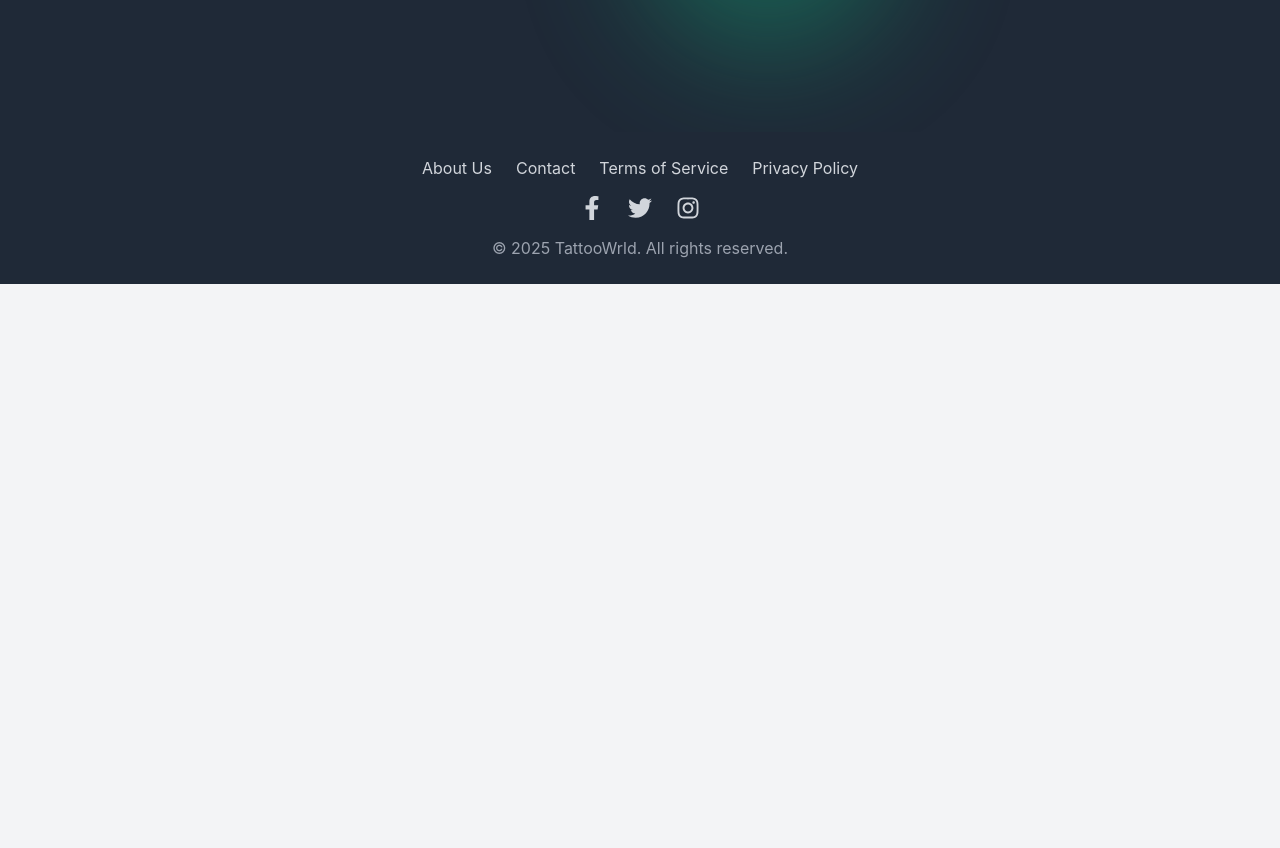
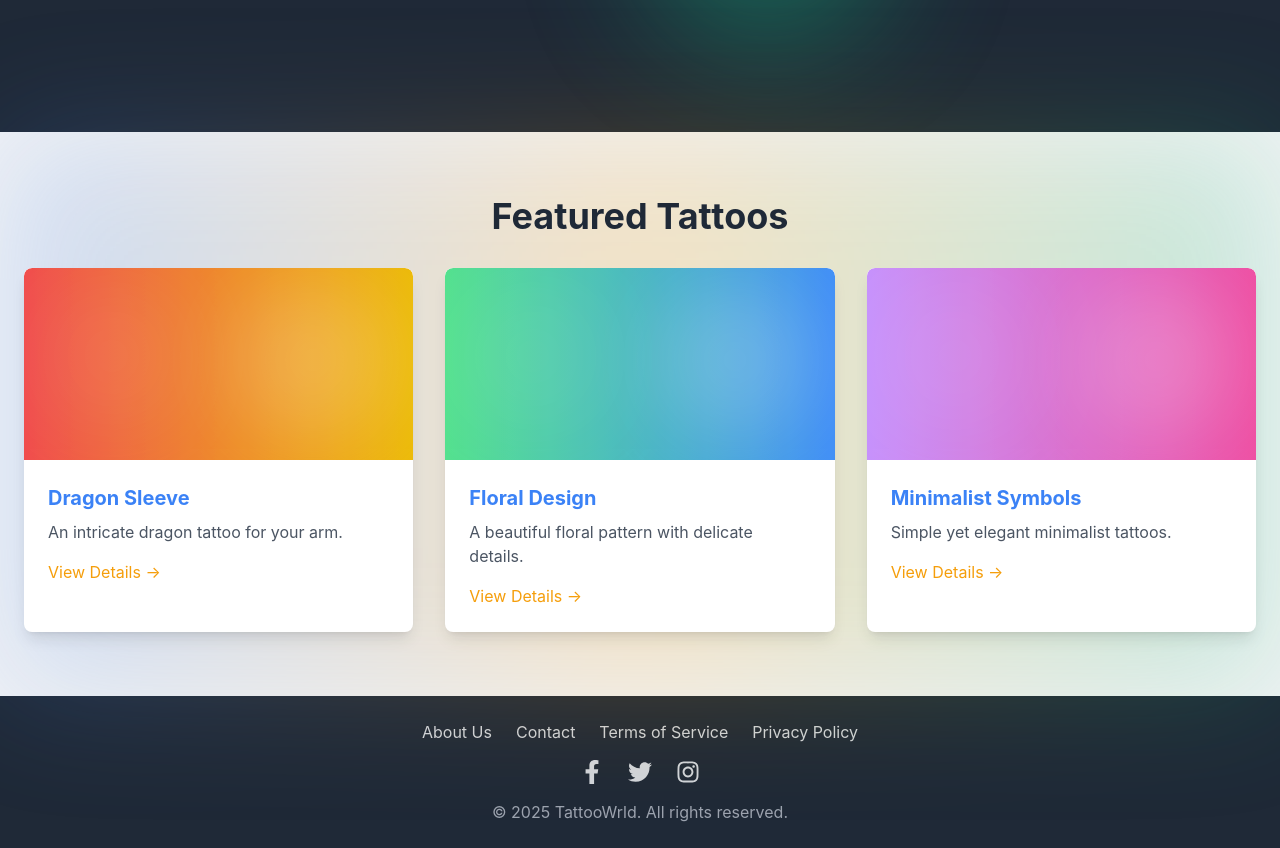
Before and after one commit to JacobSamas/Jake-s-TattooWrld-, a Next.js app in the folder tattoo-website/: page / in a window 1280 px wide. Shown: the part 740-1588 px from the top of the page. Before the commit the page ends 1024 px from the top, so only its background shows below. Built offline with nearby package versions, Linux system fonts and the light colour scheme.

Commit message:
feat: added featured tattoo section

```diff
--- a/tattoo-website/src/app/page.js
+++ b/tattoo-website/src/app/page.js
@@ -1,9 +1,11 @@
 import Hero from "@/components/Hero";
+import FeaturedTattoos from "@/components/FeaturedTattoos";
 
 export default function Home() {
     return (
         <div>
             <Hero />
+            <FeaturedTattoos />
         </div>
     );
 }
--- /dev/null
+++ b/tattoo-website/src/components/FeaturedTattoos.js
@@ -0,0 +1,88 @@
+"use client";
+
+import { useEffect } from "react";
+import { gsap } from "gsap";
+
+const featuredTattoos = [
+    {
+        id: 1,
+        title: "Dragon Sleeve",
+        description: "An intricate dragon tattoo for your arm.",
+        colors: ["bg-gradient-to-r from-red-500 to-yellow-500"],
+    },
+    {
+        id: 2,
+        title: "Floral Design",
+        description: "A beautiful floral pattern with delicate details.",
+        colors: ["bg-gradient-to-r from-green-400 to-blue-500"],
+    },
+    {
+        id: 3,
+        title: "Minimalist Symbols",
+        description: "Simple yet elegant minimalist tattoos.",
+        colors: ["bg-gradient-to-r from-purple-400 to-pink-500"],
+    },
+];
+
+export default function FeaturedTattoos() {
+    useEffect(() => {
+        const tl = gsap.timeline();
+        tl.fromTo(
+            ".section-title",
+            { opacity: 0, y: -50 },
+            { opacity: 1, y: 0, duration: 1, ease: "power3.out" }
+        ).fromTo(
+            ".tattoo-card",
+            { opacity: 0, scale: 0.9 },
+            { opacity: 1, scale: 1, stagger: 0.2, duration: 1, ease: "power3.out" },
+            "-=0.5"
+        );
+    }, []);
+
+    return (
+        <section className="relative bg-gray-100 py-16">
+            {/* Background Accent */}
+            <div className="absolute inset-0 bg-gradient-to-r from-primary via-secondary to-accent blur-3xl opacity-20"></div>
+
+            <div className="relative container mx-auto px-6">
+                {/* Title */}
+                <h2 className="section-title text-3xl md:text-4xl font-bold text-center mb-8 text-textPrimary">
+                    Featured Tattoos
+                </h2>
+
+                {/* Tattoo Cards */}
+                <div className="grid grid-cols-1 sm:grid-cols-2 lg:grid-cols-3 gap-8">
+                    {featuredTattoos.map((tattoo) => (
+                        <div
+                            key={tattoo.id}
+                            className="tattoo-card bg-white shadow-lg rounded-lg overflow-hidden transform hover:scale-105 transition duration-300"
+                        >
+                            {/* Code-Generated Visual */}
+                            <div
+                                className={`h-48 w-full ${tattoo.colors[0]} rounded-t-lg relative overflow-hidden`}
+                            >
+                                <div className="absolute inset-0 bg-white opacity-10 mix-blend-overlay"></div>
+                                <div className="absolute w-24 h-24 bg-white rounded-full blur-3xl opacity-30 top-10 left-10"></div>
+                                <div className="absolute w-40 h-40 bg-white rounded-full blur-2xl opacity-20 bottom-5 right-5"></div>
+                            </div>
+
+                            {/* Content */}
+                            <div className="p-6">
+                                <h3 className="text-xl font-bold text-primary mb-2">
+                                    {tattoo.title}
+                                </h3>
+                                <p className="text-gray-600 mb-4">{tattoo.description}</p>
+                                <a
+                                    href={`/tattoos/${tattoo.id}`}
+                                    className="text-secondary hover:underline"
+                                >
+                                    View Details →
+                                </a>
+                            </div>
+                        </div>
+                    ))}
+                </div>
+            </div>
+        </section>
+    );
+}
```
